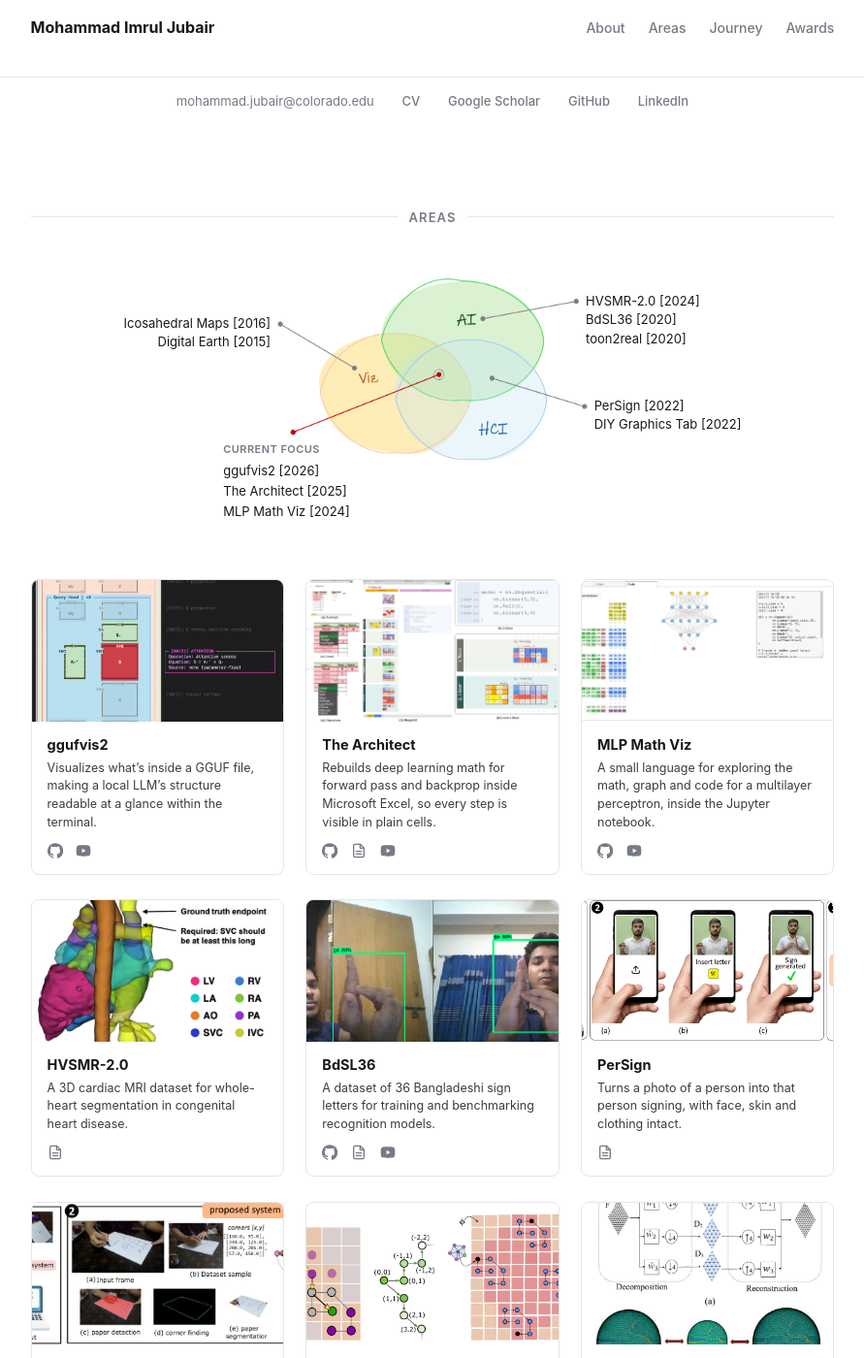
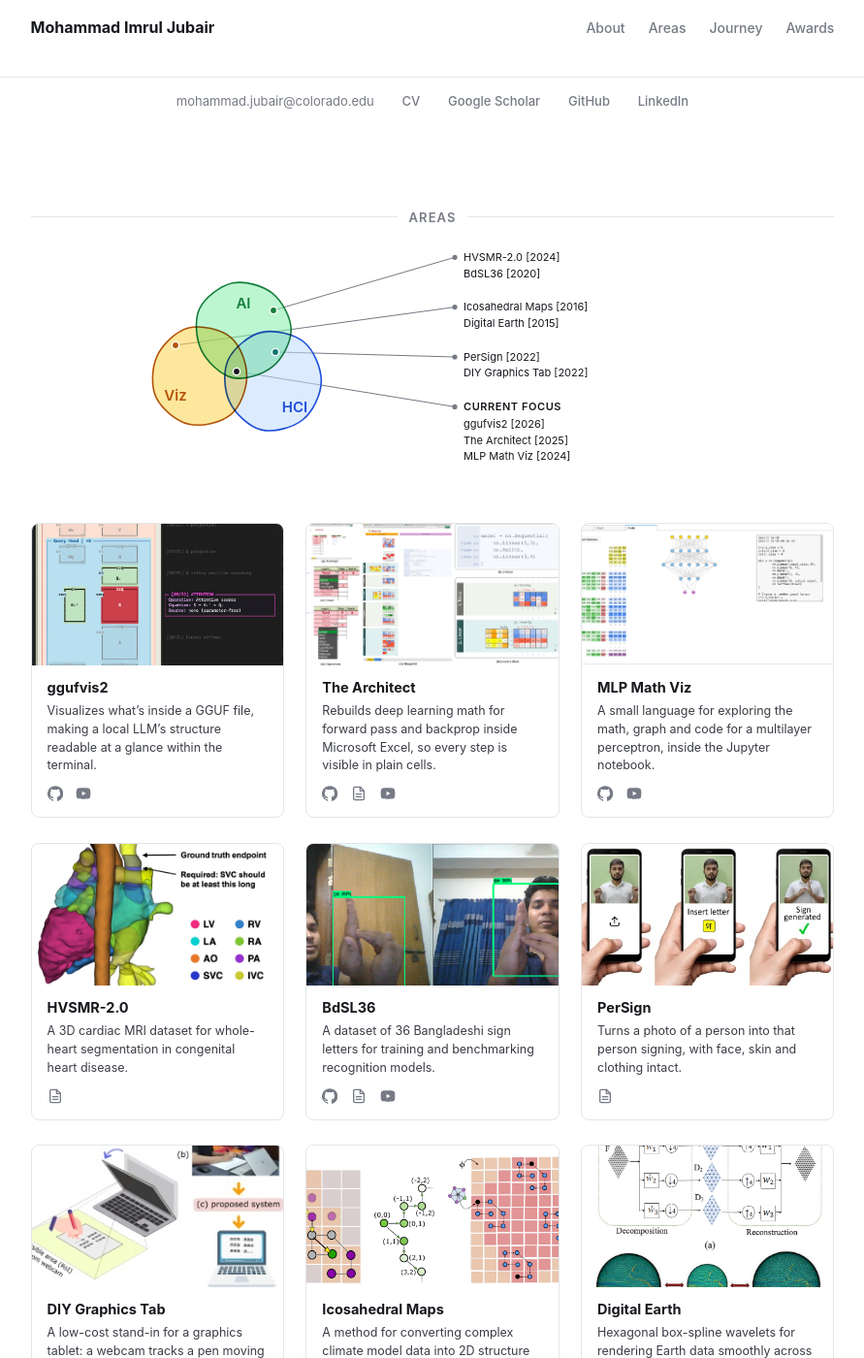
Before and after one commit to imruljubair/imruljubair.github.io, a Jekyll site: the page built from index.html, in a window 1280 px wide and 1400 px high, scrolled down 316 px. Shown: the whole window at 97% size, without its empty margins (194-1085 px from the left). Built offline with Jekyll 4.4.1, drawn with Linux system fonts in a browser that asks for light colours; grey boxes are pictures that could not be loaded.

Commit message:
mobile view fix and more

```diff
--- a/_data/works.csv
+++ b/_data/works.csv
@@ -4,7 +4,6 @@ The Architect,ai+viz+hci,2025,https://github.com/imruljubair/The-Architect
 MLP Math Viz,ai+viz+hci,2024,https://github.com/imruljubair/A-DSL-for-Mathematical-Exploration
 HVSMR-2.0,ai,2024,https://www.nature.com/articles/s41597-024-03469-9
 BdSL36,ai,2020,https://openaccess.thecvf.com/content/ACCV2020W/MLCSA/html/Hoque_BdSL36_A_Dataset_for_Bangladeshi_Sign_Letters_Recognition_ACCVW_2020_paper.html
-toon2real,ai,2020,https://arxiv.org/pdf/2102.01143
 PerSign,ai+hci,2022,https://dl.acm.org/doi/10.1145/3526114.3558712
 DIY Graphics Tab,ai+hci,2022,https://dl.acm.org/doi/10.1145/3526114.3558718
 Icosahedral Maps,viz,2016,https://dl.acm.org/citation.cfm?id=3056928
--- a/_includes/intro.html
+++ b/_includes/intro.html
@@ -36,7 +36,6 @@
     <div class="venn-scroll">
       {% include venn-diagram.html %}
     </div>
-    <p class="venn-scroll-hint">Scroll to see the full diagram &rarr;</p>
     {% include projects.html %}
   </div>
 </section>
--- a/_includes/venn-diagram.html
+++ b/_includes/venn-diagram.html
@@ -11,18 +11,53 @@
 {%- assign ai_hci = works | where: "type", "ai+hci" | group_by: "year" | sort: "name" | reverse -%}
 {%- assign triple = works | where: "type", "ai+viz+hci" | group_by: "year" | sort: "name" | reverse -%}
 
-<div class="venn-wrap">
 {%- comment -%}
-    .venn-canvas is the positioning context for the labels and wraps the image
-    exactly, so each label's left/top percentages are the leader-line endpoint's
-    position within venn.png itself. If the image is replaced, re-read the dot
-    coordinates and paste them straight into _home.scss — no padding maths.
+  Diagram on one side, every list stacked on the other, joined by leader lines.
+
+  The lines are drawn into .venn-links by the script at the end of this file,
+  from the measured positions of the dots and the list headings. Nothing about
+  them is hard-coded, so they stay attached however long the lists grow or
+  however the text reflows — earlier versions used fixed endpoints and drifted
+  out of alignment every time the data changed.
+
+  Dot positions are in the SVG's 320x200 viewBox, each inside its own region
+  only, and ordered top-to-bottom to match the list order so no lines cross:
+    AI        (196, 52)
+    Viz       ( 95, 88)
+    AI + HCI  (198, 95)
+    all three (158,115)
 {%- endcomment -%}
-  <div class="venn-canvas">
-  <img class="venn-img" src="{{ '/assets/images/venn.png' | prepend: site.baseurl }}" alt="Venn diagram of research areas: AI, Visualization, and HCI">
+<div class="venn-layout">
+  <svg class="venn-links" aria-hidden="true"></svg>
 
+  <div class="venn-diagram">
+    <svg class="venn-svg" viewBox="0 0 320 200" role="img" aria-labelledby="venn-t venn-d">
+      <title id="venn-t">Research areas</title>
+      <desc id="venn-d">Three overlapping circles labelled AI, Visualization and HCI. Each region has a marker joined by a line to the list of work done in it.</desc>
+
+      <g class="venn-circles">
+        <path class="venn-circle venn-circle--viz" d="M168.5,120.0 C168.5,133.3 161.7,151.5 151.7,159.7 C141.7,168.0 121.5,172.3 108.7,169.3 C96.0,166.3 80.5,153.4 75.0,141.7 C69.6,129.9 70.5,110.8 76.1,98.8 C81.7,86.9 95.9,73.2 108.6,70.0 C121.2,66.8 142.0,71.5 152.0,79.8 C162.0,88.2 168.6,106.7 168.5,120.0 Z"/>
+        <path class="venn-circle venn-circle--hci" d="M245.3,125.0 C245.2,138.3 236.8,156.2 226.5,164.5 C216.2,172.9 196.2,178.2 183.6,175.1 C170.9,172.1 156.5,158.3 150.8,146.3 C145.1,134.3 143.9,115.0 149.3,103.0 C154.8,91.1 170.5,77.7 183.5,74.6 C196.5,71.5 217.0,76.1 227.3,84.5 C237.6,92.9 245.4,111.7 245.3,125.0 Z"/>
+        <path class="venn-circle venn-circle--ai" d="M214.2,72.0 C214.3,84.6 205.3,101.7 195.2,109.9 C185.1,118.1 166.0,124.2 153.7,121.4 C141.5,118.6 127.3,104.7 121.6,92.9 C116.0,81.0 114.4,61.7 119.8,50.2 C125.2,38.7 141.5,26.5 154.0,23.8 C166.5,21.2 184.9,26.4 195.0,34.4 C205.0,42.5 214.2,59.4 214.2,72.0 Z"/>
+      </g>
+
+      <text class="venn-area venn-area--ai" x="165" y="50" text-anchor="middle">AI</text>
+      <text class="venn-area venn-area--viz" x="95" y="145" text-anchor="middle">Viz</text>
+      <text class="venn-area venn-area--hci" x="218" y="157" text-anchor="middle">HCI</text>
+
+      <g class="venn-dots">
+        <circle class="venn-dot venn-dot--ai" cx="196" cy="52" r="3.6"/>
+        <circle class="venn-dot venn-dot--viz" cx="95" cy="88" r="3.6"/>
+        <circle class="venn-dot venn-dot--ai-hci" cx="198" cy="95" r="3.6"/>
+        <circle class="venn-dot venn-dot--triple" cx="158" cy="115" r="3.6"/>
+      </g>
+    </svg>
+  </div>
+
+  <div class="venn-lists">
     {%- if ai_only.size > 0 -%}
     <div class="venn-node venn-node--ai">
+      <span class="venn-node-title">AI</span>
       {%- for yg in ai_only -%}{%- for item in yg.items -%}
         {%- if item.link and item.link != "" -%}<a href="{{ item.link }}" target="_blank" rel="noopener">{%- endif -%}<span class="venn-item" data-work="{{ item.name | slugify }}">{{ item.name }} [{{ item.year }}]</span>{%- if item.link and item.link != "" -%}</a>{%- endif -%}
       {%- endfor -%}{%- endfor -%}
@@ -31,6 +66,7 @@
 
     {%- if viz_only.size > 0 -%}
     <div class="venn-node venn-node--viz">
+      <span class="venn-node-title">Visualization</span>
       {%- for yg in viz_only -%}{%- for item in yg.items -%}
         {%- if item.link and item.link != "" -%}<a href="{{ item.link }}" target="_blank" rel="noopener">{%- endif -%}<span class="venn-item" data-work="{{ item.name | slugify }}">{{ item.name }} [{{ item.year }}]</span>{%- if item.link and item.link != "" -%}</a>{%- endif -%}
       {%- endfor -%}{%- endfor -%}
@@ -39,7 +75,17 @@
 
     {%- if ai_hci.size > 0 -%}
     <div class="venn-node venn-node--ai-hci">
+      <span class="venn-node-title">AI + HCI</span>
       {%- for yg in ai_hci -%}{%- for item in yg.items -%}
+        {%- if item.link and item.link != "" -%}<a href="{{ item.link }}" target="_blank" rel="noopener">{%- endif -%}<span class="venn-item" data-work="{{ item.name | slugify }}">{{ item.name }} [{{ item.year }}]</span>{%- if item.link and item.link != "" -%}</a>{%- endif -%}
+      {%- endfor -%}{%- endfor -%}
+    </div>
+    {%- endif -%}
+
+    {%- if triple.size > 0 -%}
+    <div class="venn-node venn-node--triple">
+      <span class="venn-node-title">Current focus</span>
+      {%- for yg in triple -%}{%- for item in yg.items -%}
         {%- if item.link and item.link != "" -%}<a href="{{ item.link }}" target="_blank" rel="noopener">{%- endif -%}<span class="venn-item" data-work="{{ item.name | slugify }}">{{ item.name }} [{{ item.year }}]</span>{%- if item.link and item.link != "" -%}</a>{%- endif -%}
       {%- endfor -%}{%- endfor -%}
     </div>
@@ -47,11 +93,81 @@
   </div>
 </div>
 
-{%- if triple.size > 0 -%}
-<div class="venn-below">
-  <span class="venn-below-title">Current focus</span>
-  {%- for yg in triple -%}{%- for item in yg.items -%}
-    {%- if item.link and item.link != "" -%}<a href="{{ item.link }}" target="_blank" rel="noopener">{%- endif -%}<span class="venn-item" data-work="{{ item.name | slugify }}">{{ item.name }} [{{ item.year }}]</span>{%- if item.link and item.link != "" -%}</a>{%- endif -%}
-  {%- endfor -%}{%- endfor -%}
-</div>
-{%- endif -%}
+<script>
+(function () {
+  var layout = document.querySelector('.venn-layout');
+  if (!layout) return;
+  var overlay = layout.querySelector('.venn-links');
+  if (!overlay) return;
+
+  /* [slug, dot, list block] */
+  var pairs = [
+    ['ai', '.venn-dot--ai', '.venn-node--ai'],
+    ['viz', '.venn-dot--viz', '.venn-node--viz'],
+    ['ai-hci', '.venn-dot--ai-hci', '.venn-node--ai-hci'],
+    ['triple', '.venn-dot--triple', '.venn-node--triple']
+  ];
+
+  var NS = 'http://www.w3.org/2000/svg';
+
+  /* Aim at the first line the reader can actually see, so the line lands on the
+     middle of a line of text. Most headings are hidden from sight on wide
+     screens but kept in the DOM for screen readers, clipped to 1px — hence the
+     height test rather than simply taking the first child. */
+  function firstVisibleLine(node) {
+    var kids = node.children;
+    for (var i = 0; i < kids.length; i++) {
+      if (kids[i].getBoundingClientRect().height >= 8) return kids[i];
+    }
+    return node;
+  }
+
+  function draw() {
+    /* The stacked layout hides the overlay; drawing into it would be wasted
+       work and the measurements would be meaningless. */
+    if (getComputedStyle(overlay).display === 'none') return;
+
+    var box = overlay.getBoundingClientRect();
+    if (!box.width) return;
+
+    while (overlay.firstChild) overlay.removeChild(overlay.firstChild);
+
+    pairs.forEach(function (p) {
+      var dot = layout.querySelector(p[1]);
+      var node = layout.querySelector(p[2]);
+      if (!dot || !node) return;
+
+      var d = dot.getBoundingClientRect();
+      var h = firstVisibleLine(node).getBoundingClientRect();
+
+      var sx = d.left + d.width / 2 - box.left;
+      var sy = d.top + d.height / 2 - box.top;
+      var tx = h.left - box.left - 9;
+      var ty = h.top + h.height / 2 - box.top;
+
+      var path = document.createElementNS(NS, 'path');
+      path.setAttribute('class', 'venn-link');
+      path.setAttribute('d', 'M' + sx.toFixed(1) + ',' + sy.toFixed(1) +
+                             ' L' + tx.toFixed(1) + ',' + ty.toFixed(1));
+      overlay.appendChild(path);
+
+      var end = document.createElementNS(NS, 'circle');
+      end.setAttribute('class', 'venn-link-end');
+      end.setAttribute('cx', tx.toFixed(1));
+      end.setAttribute('cy', ty.toFixed(1));
+      end.setAttribute('r', '2.6');
+      overlay.appendChild(end);
+    });
+  }
+
+  draw();
+  window.addEventListener('load', draw);
+  if (document.fonts && document.fonts.ready) document.fonts.ready.then(draw);
+
+  var t;
+  window.addEventListener('resize', function () {
+    clearTimeout(t);
+    t = setTimeout(draw, 120);
+  });
+})();
+</script>
--- a/assets/scss/_home.scss
+++ b/assets/scss/_home.scss
@@ -164,152 +164,179 @@ body {
   display: flex;
   flex-direction: column;
   align-items: center;
-  overflow-x: auto;
-  -webkit-overflow-scrolling: touch;
-  padding: 0 20px; // room for nodes that hug the left/right image edge
 }
 
-.venn-scroll-hint {
-  display: none;
-  margin: 0.6em 0 0;
-  text-align: center;
-  font-size: rem(12);
-  color: $medium-gray-color;
+// ── Diagram layout ─────────────────────────────────────────────────────────
+// Diagram in one column, every list stacked in the other. The leader lines
+// between them are drawn into .venn-links by the script in
+// _includes/venn-diagram.html from measured positions — nothing here fixes
+// where a line starts or ends, which is what kept them drifting before.
+$venn-width: 320px;
+
+.venn-layout {
+  position: relative;
+  display: grid;
+  grid-template-columns: $venn-width 1fr;
+  gap: 4.5em;
+  align-items: center;
+  width: 100%;
+  max-width: 720px;
 }
 
-// ── Diagram calibration ────────────────────────────────────────────────────
-// If assets/images/venn.png is redrawn, update only this block: the image's
-// intrinsic pixel size, and each leader-line endpoint as a percentage of it.
-// Everything else is derived.
-$venn-img-w: 1695;
-$venn-img-h: 994;
-$venn-width: 320px;
-$venn-rendered-h: $venn-width * $venn-img-h / $venn-img-w;
-
-$venn-dot-ai-x: 96.27%;
-$venn-dot-ai-y: 12.52%;
-$venn-dot-viz-x: 0.96%;
-$venn-dot-viz-y: 24.99%;
-$venn-dot-ai-hci-x: 98.95%;
-$venn-dot-ai-hci-y: 70.21%;
-$venn-dot-triple-x: 5.09%;
-$venn-dot-triple-y: 84.30%;
-
-// Extra leftward nudge for the Current-focus block. Sitting exactly on its
-// endpoint runs the block's first line under the Viz circle, which reaches in
-// to ~25% of the image width at that height. Increase the magnitude to move
-// the block further left, decrease it to bring it back toward the endpoint.
-$venn-triple-nudge-x: -72px;
-
-.venn-wrap {
-  width: $venn-width;
-  // Top padding gives the AI list room to sit above its dot without being
-  // clipped by .venn-scroll's (forced-by-overflow-x:auto) overflow-y: auto.
-  padding-top: 30px;
-  flex: 0 0 auto;
+// Full-bleed overlay the lines are drawn into. It deliberately has no viewBox,
+// so one SVG user unit equals one CSS pixel and the script can draw straight
+// from measured coordinates.
+.venn-links {
+  position: absolute;
+  inset: 0;
+  width: 100%;
+  height: 100%;
+  pointer-events: none;
+  overflow: visible;
 }
 
-// Wraps the image exactly, so label percentages are image percentages.
-.venn-canvas {
-  position: relative;
+.venn-link {
+  fill: none;
+  stroke: $medium-gray-color;
+  stroke-width: 1;
 }
 
-.venn-img {
+.venn-link-end {
+  fill: $medium-gray-color;
+}
+
+// Lifted above the line overlay so lines from the inner regions pass behind the
+// circles rather than across them. The fills are translucent, so a line still
+// reads faintly underneath instead of vanishing.
+.venn-diagram {
+  position: relative;
+  z-index: 1;
+  width: 100%;
+}
+
+.venn-svg {
   display: block;
   width: 100%;
   height: auto;
 }
 
+.venn-circle {
+  mix-blend-mode: multiply;
+  fill-opacity: 0.55;
+  stroke-width: 1.6;
+  stroke-linejoin: round;
+}
+
+.venn-circle--ai   { fill: $venn-ai;  stroke: $venn-ai-ink; }
+.venn-circle--viz  { fill: $venn-viz; stroke: $venn-viz-ink; }
+.venn-circle--hci  { fill: $venn-hci; stroke: $venn-hci-ink; }
+
+.venn-area {
+  font-size: 15px;
+  font-weight: 600;
+}
+
+.venn-area--ai  { fill: $venn-ai-ink; }
+.venn-area--viz { fill: $venn-viz-ink; }
+.venn-area--hci { fill: $venn-hci-ink; }
+
+// A background-coloured rim keeps each dot legible wherever it falls on the
+// tinted fills, including the darker patches where circles overlap.
+.venn-dot {
+  stroke: $base-background-color;
+  stroke-width: 1.4;
+}
+
+.venn-dot--ai     { fill: $venn-ai-ink; }
+.venn-dot--viz    { fill: $venn-viz-ink; }
+.venn-dot--ai-hci { fill: $venn-overlap-ink; }
+.venn-dot--triple { fill: $ink-color; }
+
+.venn-lists {
+  display: flex;
+  flex-direction: column;
+  gap: 1.15em;
+}
+
 .venn-node {
-  position: absolute;
-  white-space: nowrap;
+  font-size: 11px;
   line-height: 1.5;
-  font-size: 13px;
   color: $ink-color;
 }
 
-// Each block's FIRST line sits level with its leader-line endpoint (-0.75em is
-// half of the 1.5 line-height), so lists always grow downwards, away from the
-// diagram — adding works can never push a label up out of the visible area.
-.venn-node--ai {
-  left: $venn-dot-ai-x;
-  top: $venn-dot-ai-y;
-  transform: translate(10px, -0.75em);
-  text-align: left;
+// Names the region and carries its colour. Colour alone cannot distinguish an
+// overlap ("AI + HCI") from a plain region and would be lost on colourblind
+// readers, so the wording does the work and the colour reinforces it.
+.venn-node-title {
+  display: block;
+  margin-bottom: 0.15em;
+  font-size: 11px;
+  font-weight: 600;
+  letter-spacing: 0.05em;
+  text-transform: uppercase;
 }
 
-.venn-node--ai-hci {
-  left: $venn-dot-ai-hci-x;
-  top: $venn-dot-ai-hci-y;
-  transform: translate(10px, -0.75em);
-  text-align: left;
-}
+.venn-node--ai .venn-node-title     { color: $venn-ai-ink; }
+.venn-node--viz .venn-node-title    { color: $venn-viz-ink; }
+.venn-node--ai-hci .venn-node-title { color: $venn-overlap-ink; }
+.venn-node--triple .venn-node-title { color: $ink-color; }
 
-.venn-node--viz {
-  left: $venn-dot-viz-x;
-  top: $venn-dot-viz-y;
-  transform: translate(calc(-100% - 10px), -0.75em);
-  text-align: right;
-}
-
-// Stays in normal flow (unlike the other three) so .venn-scroll grows to fit
-// it however many works are listed. Its endpoint sits near the image's left
-// edge, so the block is left-aligned and its LEFT edge — not its centre — is
-// placed on the endpoint; centring would hang it off the side of the diagram.
-// translateX's 50% is half the block's own width, which cancels the flex
-// centring and makes the result independent of how wide the text runs.
-.venn-below {
-  margin-top: ($venn-dot-triple-y - 100%) / 100% * $venn-rendered-h + 10px;
-  transform: translateX(calc(50% - #{(50% - $venn-dot-triple-x) / 100% * $venn-width - $venn-triple-nudge-x}));
-  text-align: left;
-  font-size: 13px;
-  color: $ink-color;
-}
-
-.venn-below-title {
-  display: block;
-  margin-bottom: 0.2em;
-  font-size: 11px;
-  font-weight: 600;
-  letter-spacing: 0.04em;
-  text-transform: uppercase;
-  color: $medium-gray-color;
+// Where a leader line already identifies the region, its heading is redundant
+// on screen — but it is clipped rather than removed so screen readers, which
+// get no benefit from the lines, still hear which group they are in.
+// "Current focus" stays visible: it names the group rather than restating a
+// region, so no line conveys it.
+.venn-node--ai .venn-node-title,
+.venn-node--viz .venn-node-title,
+.venn-node--ai-hci .venn-node-title {
+  position: absolute;
+  width: 1px;
+  height: 1px;
+  margin: -1px;
+  padding: 0;
+  border: 0;
+  overflow: hidden;
+  clip: rect(0 0 0 0);
+  white-space: nowrap;
 }
 
 .venn-item {
   display: block;
   cursor: default;
-  transition: color $base-duration $base-timing,
-              opacity $base-duration $base-timing;
 }
 
-// Set while a project card is hovered, so the work it points at stands out.
-.venn-scroll.is-dimming .venn-item:not(.is-highlighted) {
-  opacity: 0.3;
-}
-
-// Added by JS to works that have a matching project card — clicking one
-// scrolls to that card rather than following its external link.
-.venn-item.has-card {
-  cursor: pointer;
-}
-
-.venn-item.is-highlighted {
-  color: $accent-color;
-  // A box-shadow halo rather than padding/font-weight: those would change the
-  // element's size and nudge the carefully positioned labels on hover.
-  background: rgba($accent-color, 0.12);
-  border-radius: 2px;
-  box-shadow: 0 0 0 3px rgba($accent-color, 0.12);
-}
-
-.venn-node a,
-.venn-below a {
+.venn-node a {
   color: inherit;
   cursor: pointer;
 
   &:hover {
     text-decoration: underline;
+  }
+}
+
+// Narrow screens: side-by-side needs roughly 700px, so the two columns collapse
+// to one and the diagram sits above its lists. The lines are hidden rather than
+// redrawn — near-vertical lines through stacked text would add nothing.
+@media (max-width: 700px) {
+  .venn-layout {
+    grid-template-columns: 1fr;
+    gap: 1.6em;
+    max-width: $venn-width;
+  }
+
+  .venn-links {
+    display: none;
+  }
+
+  // With no lines here, the headings are the only thing naming each group, so
+  // they all come back into view.
+  .venn-node .venn-node-title {
+    position: static;
+    width: auto;
+    height: auto;
+    margin: 0 0 0.15em;
+    overflow: visible;
+    clip: auto;
   }
 }
 
@@ -685,16 +712,6 @@ $venn-triple-nudge-x: -72px;
   }
 }
 
-@media (max-width: 840px) {
-  .venn-scroll {
-    justify-content: flex-start;
-  }
-
-  .venn-scroll-hint {
-    display: block;
-  }
-}
-
 @media (max-width: 560px) {
   .hero-grid {
     grid-template-columns: 1fr;
--- a/assets/scss/_variables.scss
+++ b/assets/scss/_variables.scss
@@ -27,6 +27,16 @@ $dark-gray-color: #3a3d45;
 $medium-gray-color: #767a85;
 $light-gray-color: #e4e5e9;
 
+// Venn diagram — soft fill plus a darker ink for the outline and area label.
+$venn-ai: #86efac;
+$venn-ai-ink: #15803d;
+$venn-viz: #fcd34d;
+$venn-viz-ink: #b45309;
+$venn-hci: #bfdbfe;
+$venn-hci-ink: #1d4ed8;
+// Where two areas overlap — reads as a blend of the green and the blue.
+$venn-overlap-ink: #0f766e;
+
 // Font Colors
 $base-font-color: $ink-color;
 
```
Also changed, not shown: assets/images/projects/diy.jpg, assets/images/projects/persign.jpg. Lines whose indentation alone changed are shown as unchanged.
